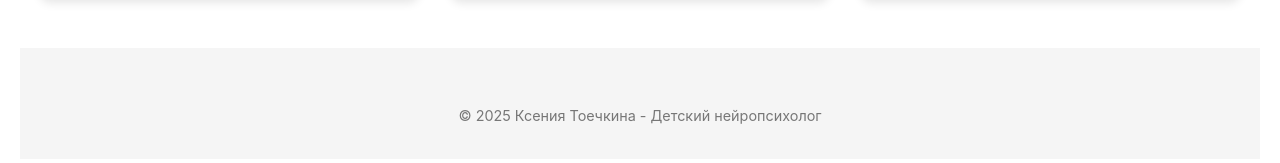
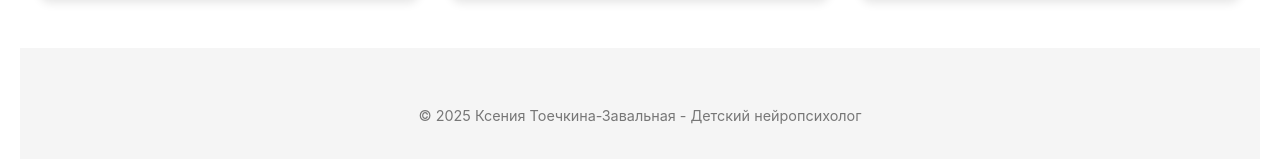
Before and after one commit to alexzavalny/ToykinaBusinessCard, a Jekyll site: the page built from index.md, in a window 1280 px wide and 900 px high, scrolled down 1780 px. Shown: the part 721-884 px from the top of the window. Built offline with Jekyll 4.4.1, drawn with Linux system fonts in a browser that asks for light colours; comment, search, counter and statistics services are not loaded; some of the changed text lies outside the part shown.

Commit message:
zavalnaja

```diff
--- a/_config.yml
+++ b/_config.yml
@@ -1,5 +1,5 @@
 # Site settings
-title: Ксения Тоечкина - Детский нейропсихолог
+title: Ксения Тоечкина-Завальная - Детский нейропсихолог
 email: ksenija.toyechkina@gmail.com
 description: >-
   Детский нейропсихолог. Я помогаю родителям детей с различными расстройствами
--- a/_layouts/home.html
+++ b/_layouts/home.html
@@ -3,7 +3,7 @@
 ---
 <div class="hero">
   <div class="hero-text">
-    <h1>Ксения Тоечкина</h1>
+    <h1>Ксения Тоечкина-Завальная</h1>
     <h2>Детский нейропсихолог</h2>
     <div class="profile-image-container">
       <img class="profile-image" loading="lazy" src="/img/profile.png?2" alt="Фотография Ксении Тоечкиной" />
```
Also changed, not shown: README.md.
